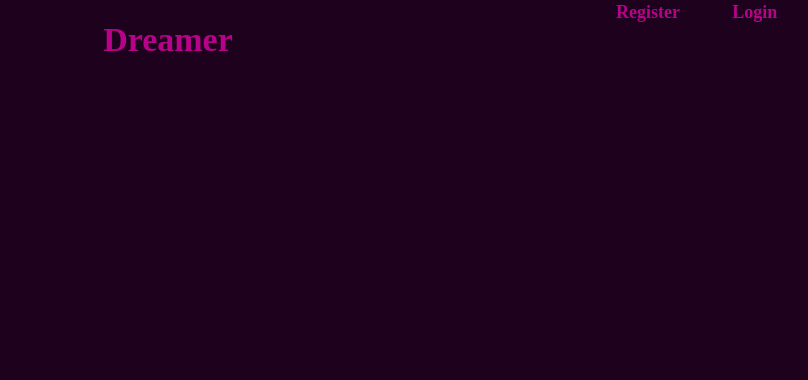
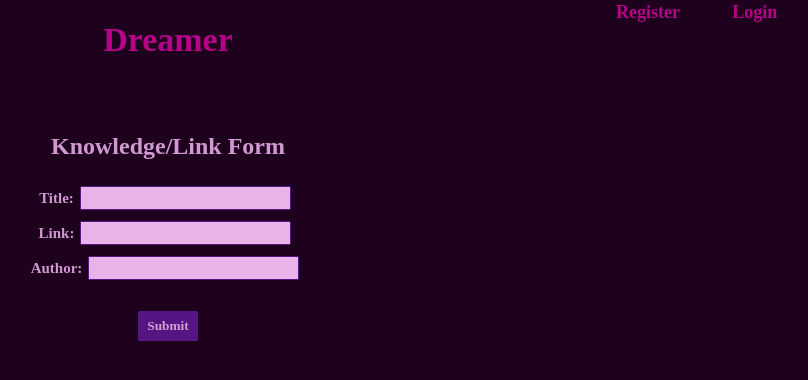
Before and after one commit to MaryHooker/Passion-Project-2020, a React (Create React App) app in the folder dreamer/dreamer/: page /knowledge/links/create in a window 1280 px wide. Shown: the top 380 px of the page, without its empty margins (472-1280 px from the left). Built offline with nearby package versions, Linux system fonts and the light colour scheme.

Commit message:
successfully adding a link in React

```diff
--- a/dreamer/dreamer/src/App.css
+++ b/dreamer/dreamer/src/App.css
@@ -489,3 +489,11 @@ background-color: rgb(63, 3, 63);
   height: 65px;
   width: 90px;
 }
+
+/* //////////////////////// */
+/* Admin Knowledge/Links  */
+/* //////////////////////// */
+
+.noLineLinks{
+  text-decoration: none;
+}
--- /dev/null
+++ b/dreamer/dreamer/src/components/Admin/Knowledge/CreateLink.jsx
@@ -0,0 +1,80 @@
+import React, { Component } from 'react';
+
+class CreateLink extends Component {
+    constructor(props) {
+        super(props);
+        this.state = {
+            title: "",
+            link: "",
+            author: "",
+        }
+    }
+
+    goBack = () => {
+        window.history.back();
+    }
+
+    // handle changes to fields
+    handleChanges = (event) => {
+        this.setState({ [event.target.id]: event.target.value });
+    }
+
+    // handle submission/ fetch method to add a new meaning to the database
+    handleSubmission = async (event) => {
+        event.preventDefault();
+        //new meaning to be submitted
+        const newLink = {
+            title: this.state.title,
+            link: this.state.link,
+            author: this.state.author,
+        };
+        const response = await fetch(`/api/links`, {
+            method: "POST",
+            headers: {
+                // "Authorization": this.props.token,
+                "Content-Type": "application/json",
+                "Accept": "application/json"
+            },
+            body: JSON.stringify(newLink)
+        });
+
+        const json = await response.json();
+        //sanity
+        console.log(json);
+
+        this.goBack();
+    }
+
+    render() {
+
+        return (
+            <div>
+                <h2>Knowledge/Link Form</h2>
+
+                <form action="">
+                    <div className="form-group">
+                        <label htmlFor="title"><span>Title:</span></label>
+                        <input type="text" name='title' id='title' onChange={this.handleChanges} value={this.state.title} />
+                    </div>
+
+                    <div className="form-group">
+                        <label htmlFor="link"><span>Link:</span></label>
+                        <input type="text" name='link' id='link' onChange={this.handleChanges} value={this.state.link} />
+                    </div>
+
+                    <div className="form-group">
+                        <label htmlFor="author"><span>Author:</span></label>
+                        <input type="text" name='author' id='author' onChange={this.handleChanges} value={this.state.author} />
+                    </div>
+
+
+                    <div className="form-group">
+                        <button type='submit' onClick={this.handleSubmission}>Submit</button>
+                    </div>
+                </form>
+            </div>
+        );
+    }
+}
+
+export default CreateLink;
--- a/dreamer/dreamer/src/components/Admin/Knowledge/ViewAllLinks.jsx
+++ b/dreamer/dreamer/src/components/Admin/Knowledge/ViewAllLinks.jsx
@@ -1,5 +1,5 @@
 import React,{Component} from 'react';
-// import {Link} from 'react-router-dom';
+import {Link} from 'react-router-dom';
 
 class ViewAllLinks extends Component {
     constructor(props) {
@@ -34,7 +34,7 @@ class ViewAllLinks extends Component {
         return (
             <div>
                 <h2 className='dreamersPageTitle'>Knowledge</h2>
-                {/* <Link to='/create/link' className='linkLink'><button>Add</button></Link> */}
+                <Link to='/knowledge/links/create' className='linkLink'><button>Add</button></Link>
                 <br/>
                 <br/>
                 <div className='dreamersContainer'>
@@ -42,7 +42,7 @@ class ViewAllLinks extends Component {
                     this.state.knowledge.map((link) => {
                         return(
                             <div key={link._id} className='dreamersDisplay'>
-                                <a href={link.link}>
+                                <a href={link.link} className='noLineLinks'>
                                 <p className='listedData'>{link.title}</p>
                                 <p className='listedData'>{link.link}</p>
                                 <p className='listedData'>{link.author}</p>
--- a/dreamer/dreamer/src/components/AppContainer.jsx
+++ b/dreamer/dreamer/src/components/AppContainer.jsx
@@ -31,6 +31,7 @@ import SpotlightedDreams from './Admin/SpotLight/SpotlightedDreams';
 import ViewOneSpotlightedDream from './Admin/SpotLight/ViewOneSpotlightedDream';
 //Links
 import ViewAllLinks from './Admin/Knowledge/ViewAllLinks';
+import CreateLink from './Admin/Knowledge/CreateLink';
 ////////// Customer imports /////////
 //Home
 import CustomerHome from './Customer/Home/CustomerHome';
@@ -204,7 +205,9 @@ class AppContainer extends Component {
                   <Route path='/dreams/spotlight/view/one/:id' exact component={(props) => <ViewOneSpotlightedDream {...props} /> } />
 
                   {/*////////// Knowledge/Links //////////*/}
+                  {/* Admin */}
                   <Route path='/knowledge/links' exact component={() => <ViewAllLinks/> }/>
+                  <Route path='/knowledge/links/create' exact component={() => <CreateLink/> }/>
 
                 </Router>
             </div>
```
